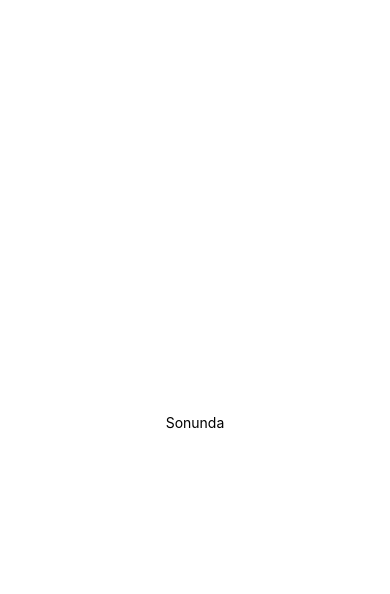
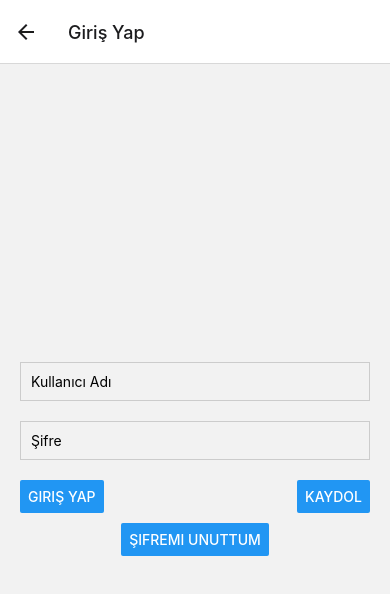
Before and after one commit to AhmetBugrahanAltunok/DatingApp2, a React Native app: screen /Login in a window 390 px wide. Shown: the top 594 px of the page. Built offline with nearby package versions, Linux system fonts and the light colour scheme.

Commit message:
proje giriş sayfası ve kullanıcı giriş sayfaları oluşturuldu.

```diff
--- a/App.js
+++ b/App.js
@@ -1,20 +1,18 @@
-import { StatusBar } from 'expo-status-bar';
-import { StyleSheet, Text, View } from 'react-native';
+import React from 'react';
+import { NavigationContainer } from '@react-navigation/native';
+import { createNativeStackNavigator } from '@react-navigation/native-stack';
+import HomePage from './HomePage'; // Ana sayfa bileşeninizi burada içe aktarın
+import LoginPage from './LoginPage'; // Giriş sayfası bileşeninizi burada içe aktarın
+
+const Stack = createNativeStackNavigator();
 
 export default function App() {
   return (
-    <View style={styles.container}>
-      <Text>Sonunda</Text>
-      <StatusBar style="auto" />
-    </View>
+    <NavigationContainer>
+      <Stack.Navigator initialRouteName="Home">
+        <Stack.Screen name="Home" component={HomePage} options={{ title: 'Ana Sayfa' }} />
+        <Stack.Screen name="Login" component={LoginPage} options={{ title: 'Giriş Yap' }} />
+      </Stack.Navigator>
+    </NavigationContainer>
   );
 }
-
-const styles = StyleSheet.create({
-  container: {
-    flex: 1,
-    backgroundColor: '#fff',
-    alignItems: 'center',
-    justifyContent: 'center',
-  },
-});
--- /dev/null
+++ b/HomePage.js
@@ -0,0 +1,47 @@
+import React from 'react';
+import { View, Text, Button, StyleSheet } from 'react-native';
+
+export default function HomePage({ navigation }) {
+  const handleLoginPress = () => {
+    // Giriş yap sayfasına yönlendirme işlemi
+    navigation.navigate('Login');
+  };
+
+  const handleSignupPress = () => {
+    // Kaydol sayfasına yönlendirme işlemi
+    // Burada kayıt işlemleri için gerekli navigasyon kodları eklenebilir
+  };
+
+  return (
+    <View style={styles.container}>
+      <Text style={styles.appTitle}>Love Magnet</Text>
+      <View style={styles.buttonContainer}>
+        <Button
+          title="Giriş Yap"
+          onPress={handleLoginPress}
+        />
+        <Button
+          title="Kaydol"
+          onPress={handleSignupPress}
+        />
+      </View>
+    </View>
+  );
+}
+
+const styles = StyleSheet.create({
+  container: {
+    flex: 1,
+    alignItems: 'center',
+    justifyContent: 'center',
+  },
+  appTitle: {
+    fontSize: 24,
+    fontWeight: 'bold',
+    marginBottom: 30,
+  },
+  buttonContainer: {
+    width: '80%',
+    marginBottom: 20,
+  },
+});
--- /dev/null
+++ b/LoginPage.js
@@ -0,0 +1,79 @@
+import React, { useState } from 'react';
+import { View, TextInput, Button, StyleSheet } from 'react-native';
+
+export default function LoginPage() {
+  const [username, setUsername] = useState('');
+  const [password, setPassword] = useState('');
+
+  const handleLogin = () => {
+    // Giriş yapma işlemini burada gerçekleştirin
+  };
+
+  const handleSignup = () => {
+    // Kaydolma işlemini burada gerçekleştirin
+  };
+
+  return (
+    <View style={styles.container}>
+      <TextInput
+        placeholder="Kullanıcı Adı"
+        value={username}
+        onChangeText={setUsername}
+        style={styles.input}
+      />
+      <TextInput
+        placeholder="Şifre"
+        value={password}
+        onChangeText={setPassword}
+        secureTextEntry
+        style={styles.input}
+      />
+      <View style={styles.buttonContainer}>
+        <Button
+          title="Giriş Yap"
+          onPress={handleLogin}
+          style={styles.button}
+        />
+        <Button
+          title="Kaydol"
+          onPress={handleSignup}
+          style={styles.button}
+        />
+      </View>
+      <Button
+        title="Şifremi Unuttum"
+        onPress={() => console.log('Şifremi unuttum')}
+        style={styles.forgotPasswordButton}
+      />
+    </View>
+  );
+}
+
+const styles = StyleSheet.create({
+  container: {
+    flex: 1,
+    alignItems: 'center',
+    justifyContent: 'center',
+    padding: 20,
+  },
+  input: {
+    width: '100%',
+    marginVertical: 10,
+    padding: 10,
+    borderWidth: 1,
+    borderColor: '#cccccc',
+  },
+  buttonContainer: {
+    width: '100%',
+    flexDirection: 'row',
+    justifyContent: 'space-between',
+    marginVertical: 10,
+  },
+  button: {
+    flex: 1, // Butonları eşit boyutlara sahip olacak şekilde esnek boyutlandırma
+    marginHorizontal: 5,
+  },
+  forgotPasswordButton: {
+    marginVertical: 10,
+  },
+});
--- a/package.json
+++ b/package.json
@@ -9,10 +9,14 @@
     "web": "expo start --web"
   },
   "dependencies": {
+    "@react-navigation/native": "^6.1.17",
+    "@react-navigation/native-stack": "^6.9.26",
     "expo": "~50.0.14",
     "expo-status-bar": "~1.11.1",
     "react": "18.2.0",
-    "react-native": "0.73.6"
+    "react-native": "0.73.6",
+    "react-native-safe-area-context": "^4.9.0",
+    "react-native-screens": "^3.30.1"
   },
   "devDependencies": {
     "@babel/core": "^7.20.0"
```
Also changed, not shown: 1 other file (tests, documents, lock files or other folders).
